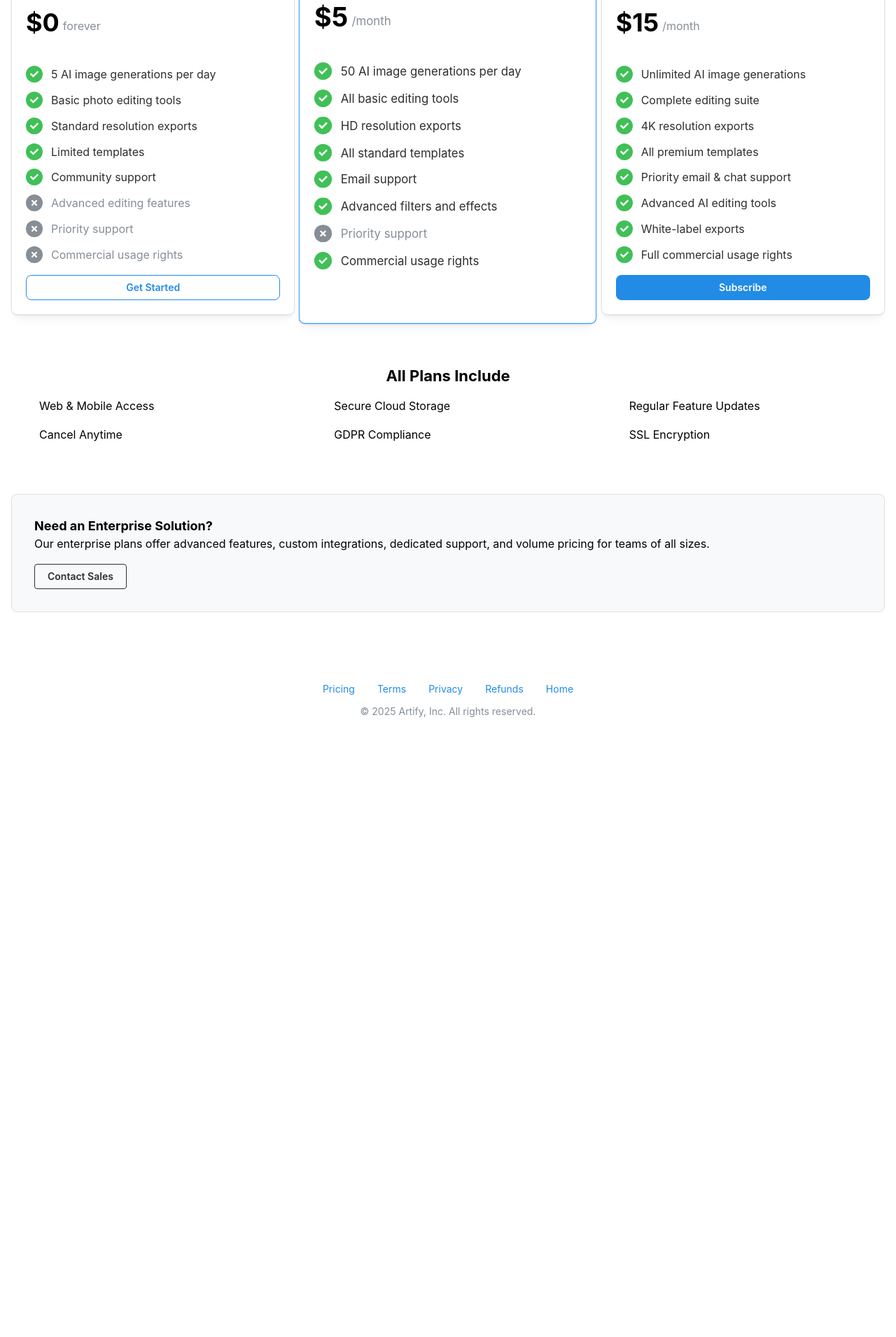
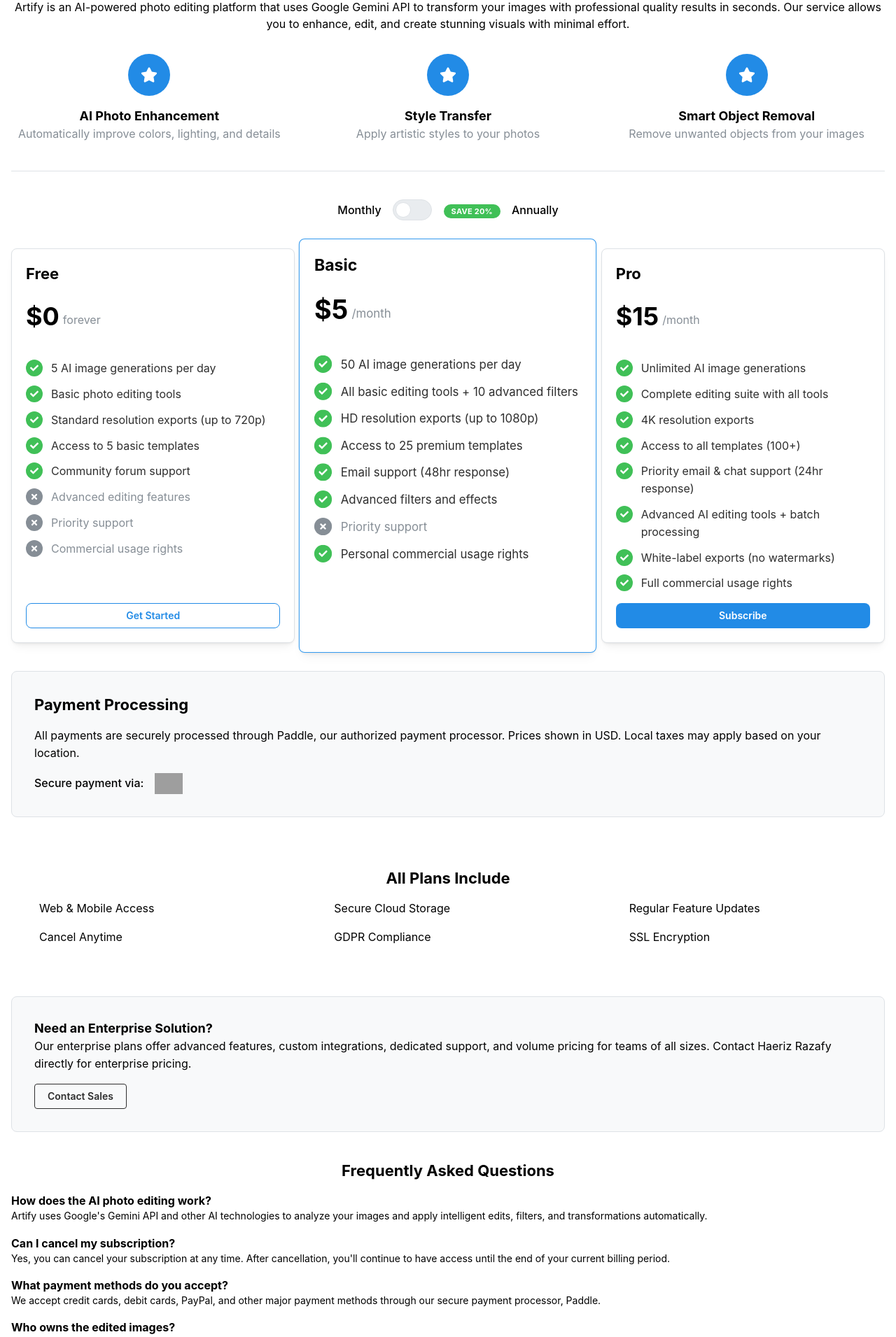
Before and after one commit to Haeryz/Artify, a React (Vite) app in the folder frontend/: page /pricing in a window 1280 px wide. Shown: the part 340-2251 px from the top of the page at 70% size. Before the commit the page ends 1387 px from the top, so only its background shows below. Built offline with nearby package versions, Linux system fonts and the light colour scheme; no server answers; grey boxes are pictures that could not be loaded.

Commit message:
Update Refunds, Privacy, and Terms pages with business ownership details and contact information

```diff
--- a/frontend/src/pages/Pricing.tsx
+++ b/frontend/src/pages/Pricing.tsx
@@ -15,7 +15,8 @@
   Stack,
   rem,
   Box,
-  Center
+  Center,
+  Divider
 } from '@mantine/core';
 import { FaCheck, FaTimes, FaStar } from 'react-icons/fa';
 import NavigationFooter from '../components/NavigationFooter';
@@ -35,9 +36,9 @@
       features: [
         { text: '5 AI image generations per day', included: true },
         { text: 'Basic photo editing tools', included: true },
-        { text: 'Standard resolution exports', included: true },
-        { text: 'Limited templates', included: true },
-        { text: 'Community support', included: true },
+        { text: 'Standard resolution exports (up to 720p)', included: true },
+        { text: 'Access to 5 basic templates', included: true },
+        { text: 'Community forum support', included: true },
         { text: 'Advanced editing features', included: false },
         { text: 'Priority support', included: false },
         { text: 'Commercial usage rights', included: false },
@@ -50,13 +51,13 @@
       price: 5,
       features: [
         { text: '50 AI image generations per day', included: true },
-        { text: 'All basic editing tools', included: true },
-        { text: 'HD resolution exports', included: true },
-        { text: 'All standard templates', included: true },
-        { text: 'Email support', included: true },
+        { text: 'All basic editing tools + 10 advanced filters', included: true },
+        { text: 'HD resolution exports (up to 1080p)', included: true },
+        { text: 'Access to 25 premium templates', included: true },
+        { text: 'Email support (48hr response)', included: true },
         { text: 'Advanced filters and effects', included: true },
         { text: 'Priority support', included: false },
-        { text: 'Commercial usage rights', included: true },
+        { text: 'Personal commercial usage rights', included: true },
       ],
       buttonText: 'Subscribe',
       buttonVariant: 'filled' as const,
@@ -67,12 +68,12 @@
       price: 15,
       features: [
         { text: 'Unlimited AI image generations', included: true },
-        { text: 'Complete editing suite', included: true },
+        { text: 'Complete editing suite with all tools', included: true },
         { text: '4K resolution exports', included: true },
-        { text: 'All premium templates', included: true },
-        { text: 'Priority email & chat support', included: true },
-        { text: 'Advanced AI editing tools', included: true },
-        { text: 'White-label exports', included: true },
+        { text: 'Access to all templates (100+)', included: true },
+        { text: 'Priority email & chat support (24hr response)', included: true },
+        { text: 'Advanced AI editing tools + batch processing', included: true },
+        { text: 'White-label exports (no watermarks)', included: true },
         { text: 'Full commercial usage rights', included: true },
       ],
       buttonText: 'Subscribe',
@@ -85,11 +86,57 @@
       <Container size="xl" py={80}>
         <Stack gap={40}>
           <Box>
-            <Title ta="center" order={1}>Simple, Transparent Pricing</Title>
+            <Title ta="center" order={1}>Artify AI Photo Editing Pricing</Title>
+            <Text ta="center" fw={700} mt="md">
+              Owned and operated by Haeriz Razafy, Sole Proprietor
+            </Text>
             <Text ta="center" c="dimmed" size="lg" mt="sm">
-              Choose the perfect plan for your creative needs
+              Choose the perfect AI-powered photo editing plan for your creative needs
             </Text>
           </Box>
+
+          <Divider />
+
+          <Box>
+            <Title order={3} ta="center" mb="lg">What is Artify?</Title>
+            <Text ta="center" mb="md">
+              Artify is an AI-powered photo editing platform that uses Google Gemini API to transform your
+              images with professional quality results in seconds. Our service allows you to enhance, edit,
+              and create stunning visuals with minimal effort.
+            </Text>
+
+            <Grid columns={3} gutter="xl" mt={30}>
+              <Grid.Col span={{base: 3, md: 1}}>
+                <Box ta="center">
+                  <ThemeIcon size={60} radius={30} mb="md">
+                    <FaStar size={24} />
+                  </ThemeIcon>
+                  <Title order={4}>AI Photo Enhancement</Title>
+                  <Text c="dimmed">Automatically improve colors, lighting, and details</Text>
+                </Box>
+              </Grid.Col>
+              <Grid.Col span={{base: 3, md: 1}}>
+                <Box ta="center">
+                  <ThemeIcon size={60} radius={30} mb="md">
+                    <FaStar size={24} />
+                  </ThemeIcon>
+                  <Title order={4}>Style Transfer</Title>
+                  <Text c="dimmed">Apply artistic styles to your photos</Text>
+                </Box>
+              </Grid.Col>
+              <Grid.Col span={{base: 3, md: 1}}>
+                <Box ta="center">
+                  <ThemeIcon size={60} radius={30} mb="md">
+                    <FaStar size={24} />
+                  </ThemeIcon>
+                  <Title order={4}>Smart Object Removal</Title>
+                  <Text c="dimmed">Remove unwanted objects from your images</Text>
+                </Box>
+              </Grid.Col>
+            </Grid>
+          </Box>
+
+          <Divider />
 
           <Center>
             <Group>
@@ -214,6 +261,22 @@
             ))}
           </Grid>
 
+          <Box bg="gray.0" p="xl" style={{ border: `1px solid ${theme.colors.gray[3]}`, borderRadius: theme.radius.md }}>
+            <Title order={3} mb="md">Payment Processing</Title>
+            <Text mb="md">
+              All payments are securely processed through Paddle, our authorized payment processor.
+              Prices shown in USD. Local taxes may apply based on your location.
+            </Text>
+            <Group>
+              <Text fw={500}>Secure payment via:</Text>
+              <img
+                src="https://paddle.com/wp-content/uploads/2023/12/paddle_horizontal_blue.svg"
+                alt="Paddle Payments"
+                style={{ height: 30 }}
+              />
+            </Group>
+          </Box>
+
           <Box my="xl">
             <Title order={3} ta="center" mb="md">All Plans Include</Title>
             <Grid>
@@ -241,11 +304,37 @@
             <Title order={4}>Need an Enterprise Solution?</Title>
             <Text>
               Our enterprise plans offer advanced features, custom integrations, dedicated support,
-              and volume pricing for teams of all sizes.
+              and volume pricing for teams of all sizes. Contact Haeriz Razafy directly for enterprise pricing.
             </Text>
             <Button variant="outline" color="dark" mt="md">
               Contact Sales
             </Button>
+          </Box>
+
+          <Box>
+            <Title order={3} ta="center" mb="md">Frequently Asked Questions</Title>
+
+            <Stack>
+              <Box>
+                <Title order={5}>How does the AI photo editing work?</Title>
+                <Text size="sm">Artify uses Google's Gemini API and other AI technologies to analyze your images and apply intelligent edits, filters, and transformations automatically.</Text>
+              </Box>
+
+              <Box>
+                <Title order={5}>Can I cancel my subscription?</Title>
+                <Text size="sm">Yes, you can cancel your subscription at any time. After cancellation, you'll continue to have access until the end of your current billing period.</Text>
+              </Box>
+
+              <Box>
+                <Title order={5}>What payment methods do you accept?</Title>
+                <Text size="sm">We accept credit cards, debit cards, PayPal, and other major payment methods through our secure payment processor, Paddle.</Text>
+              </Box>
+
+              <Box>
+                <Title order={5}>Who owns the edited images?</Title>
+                <Text size="sm">You retain all ownership rights to your uploaded and edited images. See our Terms and Conditions for more details.</Text>
+              </Box>
+            </Stack>
           </Box>
         </Stack>
       </Container>
--- a/frontend/src/pages/Terms.tsx
+++ b/frontend/src/pages/Terms.tsx
@@ -9,9 +9,17 @@
       <Text c="dimmed">Last updated: {new Date().toLocaleDateString()}</Text>
       <Space h="md" />
 
+      <Text fw={700}>
+        IMPORTANT: Artify is owned and operated by Hariz Faizul (sole proprietor),
+        registered business owner. These Terms constitute a legally binding agreement
+        between you and Hariz Faizul operating as "Artify."
+      </Text>
+
+      <Space h="md" />
+
       <Text>
         Please read these Terms and Conditions ("Terms") carefully before using
-        the Artify platform ("Service") operated by Artify Inc. ("us", "we", or
+        the Artify platform ("Service") operated by Hariz Faizul ("us", "we", or
         "our"). Your access to and use of the Service is conditioned on your
         acceptance of and compliance with these Terms. These Terms apply to all
         visitors, users, and others who access or use the Service.
@@ -36,9 +44,9 @@
       <Text>
         Some parts of the Service are available only through paid subscriptions.
         You will be billed in advance on a recurring basis (monthly or annually,
-        depending on the subscription plan you select). You authorize Artify
-        Inc. to charge your chosen payment method automatically at the start of
-        each billing period. Subscription fees are non-refundable except as
+        depending on the subscription plan you select). You authorize Hariz Faizul (Artify)
+        to charge your chosen payment method automatically at the start of
+        each billing period via our payment processor, Paddle. Subscription fees are non-refundable except as
         outlined in our Refund Policy.
       </Text>
       <Text>
@@ -50,19 +58,39 @@
 
       <Space h="md" />
 
+      {/* Service Description Section - ADDED */}
+      <Title order={2}>3. Service Description</Title>
+      <Text>
+        Artify is an AI-powered photo editing platform that uses Google Gemini API and other
+        artificial intelligence technologies to provide image enhancement, style transfer,
+        editing, and generation services. Our platform allows users to:
+      </Text>
+      <ul>
+        <li>Edit photos with AI-powered tools</li>
+        <li>Generate new images based on text prompts</li>
+        <li>Transform images with various artistic styles</li>
+        <li>Access templates and presets for quick editing</li>
+        <li>Store and organize edited images in the cloud</li>
+      </ul>
+      <Text>
+        The availability of features depends on your subscription plan as detailed on our Pricing page.
+      </Text>
+
+      <Space h="md" />
+
       {/* Section 3: Content */}
-      <Title order={2}>3. User Content</Title>
+      <Title order={2}>4. User Content</Title>
       <Text>
         Our Service allows you to upload, store, edit, share, and otherwise make
         available certain information, text, graphics, images, or other material
         ("User Content"). You retain ownership of your User Content, but by
-        uploading it, you grant Artify Inc. a worldwide, non-exclusive,
+        uploading it, you grant Hariz Faizul (Artify) a worldwide, non-exclusive,
         royalty-free license to use, reproduce, modify, and display your User
         Content solely for the purpose of providing and improving the Service.
       </Text>
       <Text>
         You are solely responsible for the legality, reliability, and
-        appropriateness of your User Content. Artify Inc. reserves the right to
+        appropriateness of your User Content. Artify reserves the right to
         remove any User Content that violates these Terms or is deemed
         objectionable.
       </Text>
@@ -70,7 +98,7 @@
       <Space h="md" />
 
       {/* Section 4: Accounts */}
-      <Title order={2}>4. User Accounts</Title>
+      <Title order={2}>5. User Accounts</Title>
       <Text>
         When you create an account with us, you must provide information that is
         accurate, complete, and current at all times. You are responsible for
@@ -83,7 +111,7 @@
       <Space h="md" />
 
       {/* Section 5: Intellectual Property */}
-      <Title order={2}>5. Intellectual Property</Title>
+      <Title order={2}>6. Intellectual Property</Title>
       <Text>
         The Service and its original content, features, functionality, and
         design are and will remain the exclusive property of Artify Inc. and its
@@ -96,7 +124,7 @@
       <Space h="md" />
 
       {/* Section 6: Links To Other Web Sites */}
-      <Title order={2}>6. Third-Party Links and Services</Title>
+      <Title order={2}>7. Third-Party Links and Services</Title>
       <Text>
         Our Service may contain links to third-party websites or services (e.g.,
         payment processors) that are not owned or controlled by Artify Inc. We
@@ -108,7 +136,7 @@
       <Space h="md" />
 
       {/* Section 7: Termination */}
-      <Title order={2}>7. Termination</Title>
+      <Title order={2}>8. Termination</Title>
       <Text>
         We may terminate or suspend your account and access to the Service
         immediately, without prior notice or liability, for any reason,
@@ -121,7 +149,7 @@
       <Space h="md" />
 
       {/* Section 8: Limitation Of Liability */}
-      <Title order={2}>8. Limitation of Liability</Title>
+      <Title order={2}>9. Limitation of Liability</Title>
       <Text>
         To the fullest extent permitted by law, Artify Inc., its directors,
         employees, partners, agents, suppliers, or affiliates shall not be
@@ -140,7 +168,7 @@
       <Space h="md" />
 
       {/* Section 9: Governing Law */}
-      <Title order={2}>9. Governing Law</Title>
+      <Title order={2}>10. Governing Law</Title>
       <Text>
         These Terms shall be governed and construed in accordance with the laws
         of [Your Country], without regard to its conflict of law provisions. Any
@@ -151,7 +179,7 @@
       <Space h="md" />
 
       {/* Section 10: Changes */}
-      <Title order={2}>10. Changes to Terms</Title>
+      <Title order={2}>11. Changes to Terms</Title>
       <Text>
         We reserve the right, at our sole discretion, to modify or replace these
         Terms at any time. If a revision is material, we will provide at least
@@ -163,11 +191,14 @@
       <Space h="md" />
 
       {/* Section 11: Contact Us */}
-      <Title order={2}>11. Contact Us</Title>
+      <Title order={2}>12. Contact Us</Title>
       <Text>
         If you have any questions about these Terms, please contact us at:
       </Text>
+      <Text>Business Name: Artify (owned by Hariz Faizul)</Text>
       <Text>Email: haeriz42069@gmail.com</Text>
+      <Text>Address: 123 Main Street, Jakarta, Indonesia 12345</Text>
+      <Text>Phone: +62 812-3456-7890</Text>
 
       <Space h="xl" />
       <NavigationFooter />
```
Also changed, not shown: frontend/src/pages/Privacy.tsx (+18 -1 lines), frontend/src/pages/Refunds.tsx (+10 -2 lines).
